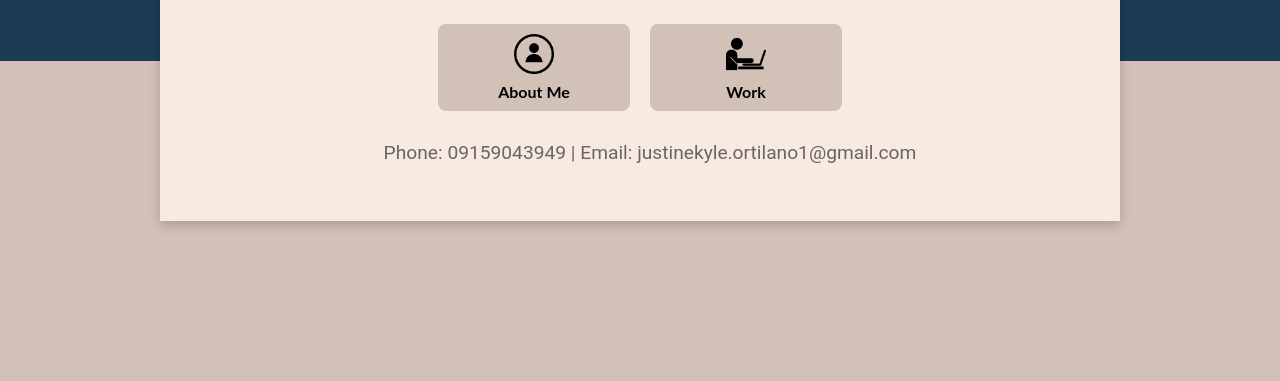
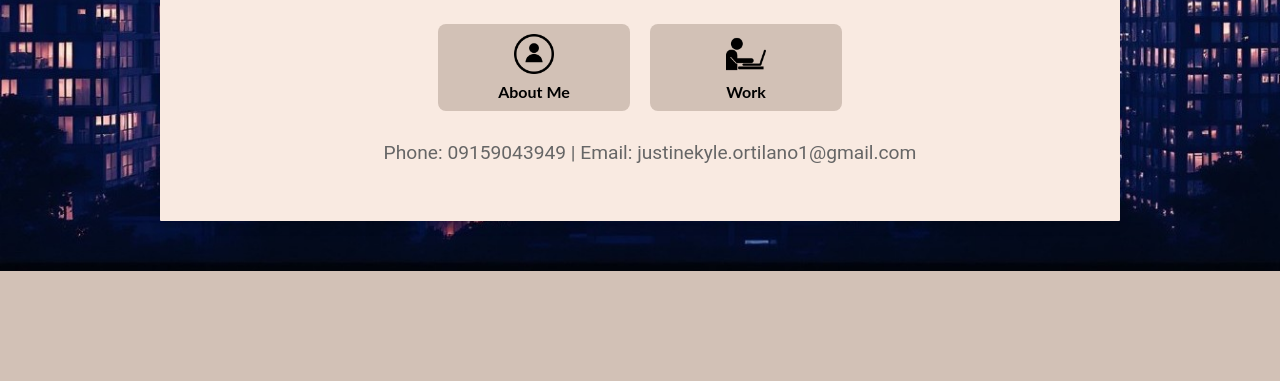
Before and after one commit to NekoNoTabiTabi/Portfolio, a plain HTML site: page index.html in a window 1280 px wide. Shown: the part 419-800 px from the top of the page. Drawn offline with Linux system fonts and the light colour scheme.

Commit message:
finished bg

```diff
--- a/index.html
+++ b/index.html
@@ -6,10 +6,11 @@
     <link rel="stylesheet" href="styles.css">
     <title>Justine Kyle T. Ortilano</title>
 </head>
-<body class =>
+<body class>
     <div class="mainContainer">
+     <img src="Assets/bg.jpg" alt="">
+       <div class="box">
 
-       <div class="box">
             <div class="mainBoxContent">
                  <div class="catContainer">
                  <img src="Assets/cat.png" alt="Cat Icon" id="cat" /></img>
--- a/styles.css
+++ b/styles.css
@@ -7,8 +7,14 @@ body {
     padding: 0;
     box-sizing: border-box;
     background-color: #1B3C53;
+    height: 20%;
+    overflow: hidden;
+
 }
-
+body img{
+width: 100vw;
+height: 100%;
+}
 .mainContainer {
     display: flex;
     flex-direction: column;
```
Also changed, not shown: about_me.html (+2 -1 lines), work.html (+1 -0 lines).
